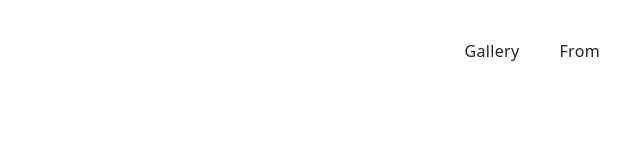
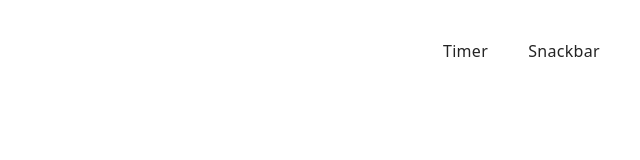
Before and after one commit to AndriiButenko05/goit-js-hw-10, a website built with Vite: page src/index.html in a window 1280 px wide. Shown: the full height of the page, 640-1280 px from the left. Built offline with nearby package versions, Linux system fonts and the light colour scheme.

Commit message:
Changed ref names

```diff
--- a/src/index.html
+++ b/src/index.html
@@ -19,12 +19,12 @@
           <ul class="nav-list">
             <li class="nav-item">
               <a class="nav-link {=$highlight-act}" href="./1-timer.html"
-                >Gallery</a
+                >Timer</a
               >
             </li>
             <li class="nav-item">
               <a class="nav-link {=$highlight-curr}" href="./2-snackbar.html"
-                >From</a
+                >Snackbar</a
               >
             </li>
           </ul>
```
